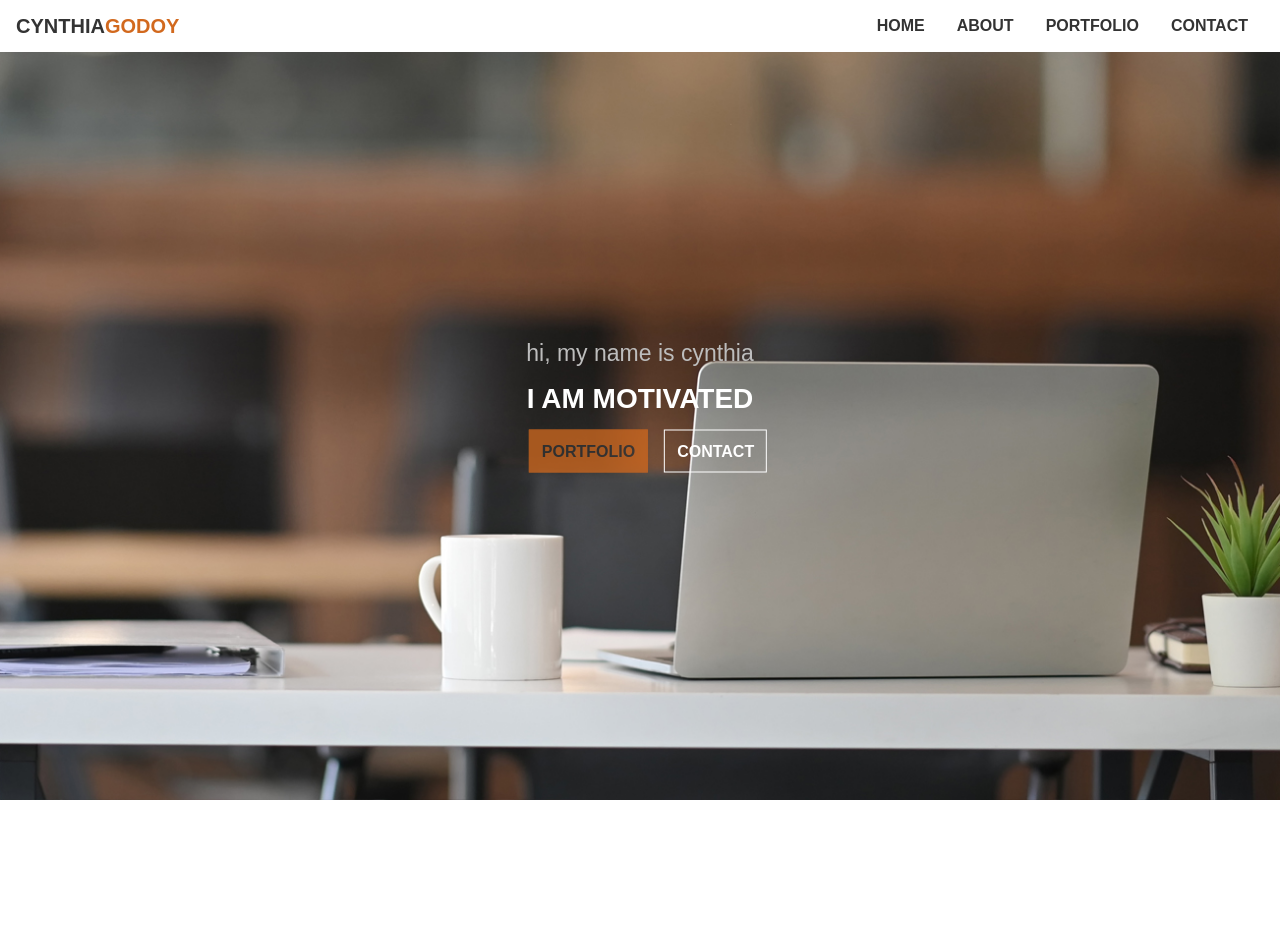
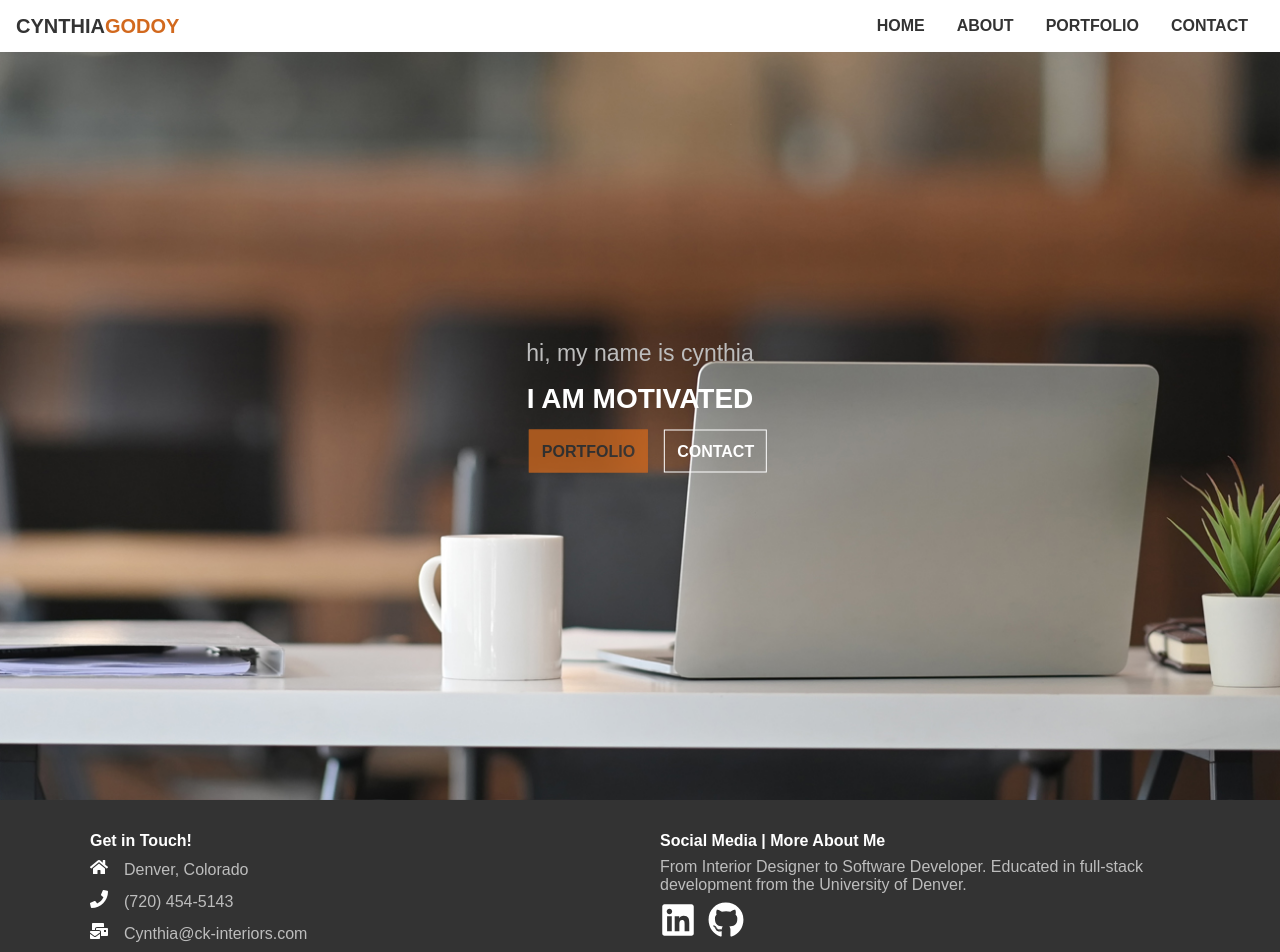
Before and after one commit to CynthiaGodoy/react.js-portfolio, a React (Create React App) app: page / in a window 1280 px wide. Shown: the top 952 px of the page. Before the commit the page ends 804 px from the top, so only its background shows below. Built offline with nearby package versions, Linux system fonts and the light colour scheme.

Commit message:
Create Footer, FooterStyle

```diff
--- /dev/null
+++ b/src/components/Footer.js
@@ -0,0 +1,36 @@
+import "./FooterStyles.css"
+
+import React from "react"
+
+import { FaHome, FaPhone, FaMailBulk, FaLinkedin, FaGithub } from "react-icons/fa";
+
+const Footer = () => {
+    return (
+        <div className="footer">
+            <div className="footer-container">
+                <div className="contactInfo">
+                <h4>Get in Touch!</h4>
+                    <div className="location">
+                        <FaHome size={18} style={{ color: "white", marginRight: "1rem" }} /><p>Denver, Colorado</p>
+                    </div>
+                    <div className="phone">
+                        <FaPhone size={18} style={{ color: "white", marginRight: "1rem" }} /><p>(720) 454-5143</p>
+                    </div>
+                    <div className="email">
+                        <FaMailBulk size={18} style={{ color: "white", marginRight: "1rem" }} /><p>Cynthia@ck-interiors.com</p>
+                    </div>
+                </div>
+                <div className="social">
+                    <h4>Social Media | More About Me</h4>
+                    <p>From Interior Designer to Software Developer. Educated in full-stack development from the University of Denver. </p>
+                        <div className="socialIcon">
+                            <FaLinkedin size={36} style={{ color: "white", marginRight: ".75rem" }} />
+                            <FaGithub size={36} style={{ color: "white", marginRight: ".75rem" }} />
+                        </div>
+                </div>
+            </div>
+        </div>
+    )
+}
+
+export default Footer;
--- /dev/null
+++ b/src/components/FooterStyles.css
@@ -0,0 +1,44 @@
+.footer {
+    width: 100%;
+    padding: 2rem;
+    background-color: #333;
+}
+
+.footer-container {
+    max-width: 1100px;
+    margin: auto;
+    display: grid;
+    grid-template-columns: repeat(2, 1fr);
+    grid-gap: 40px;
+}
+
+.footer h4 {
+    color: white;
+    padding-bottom: 8px;
+}
+
+.footer p {
+    color: rgb(189, 189, 189);
+}
+
+.contactInfo {
+    height: 100%;
+    max-width: 100%;
+    display: flex;
+    flex-direction: column;
+    /* padding: 1rem; */
+}
+
+.location, .phone, .email {
+    display: flex;
+    margin-bottom: 0;
+}
+
+.location p, .phone p, .email p {
+    line-height: 24px;
+    padding-bottom: 8px;
+}
+
+.socialIcon {
+    padding-top: 8px;
+}
--- a/src/routes/Home.js
+++ b/src/routes/Home.js
@@ -1,12 +1,14 @@
 import React from "react";
 import Navbar from "../components/Navbar";
 import Hero from "../components/Hero";
+import Footer from "../components/Footer";
 
 const Home = () => {
     return (
         <div>
             <Navbar />
             <Hero />
+            <Footer />
         </div>
     );
 };
```
Also changed, not shown: src/components/Navbar.js (indentation only).
